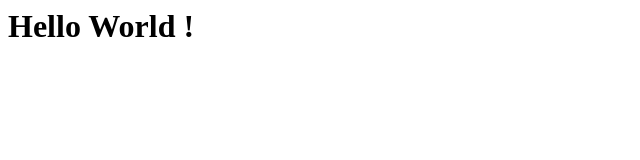
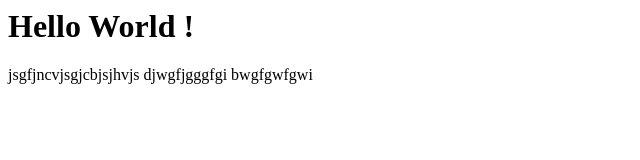
Before and after one commit to rupar19/git_project, a plain HTML site: page index.html in a window 1280 px wide. Shown: the whole page, without its empty margins (0-640 px from the left). Drawn offline with Linux system fonts and the light colour scheme.

Commit message:
updated the index file

```diff
--- a/index.html
+++ b/index.html
@@ -1 +1,2 @@
 <h1>Hello World !</h1>
+<P> jsgfjncvjsgjcbjsjhvjs   djwgfjgggfgi bwgfgwfgwi </P>
```
